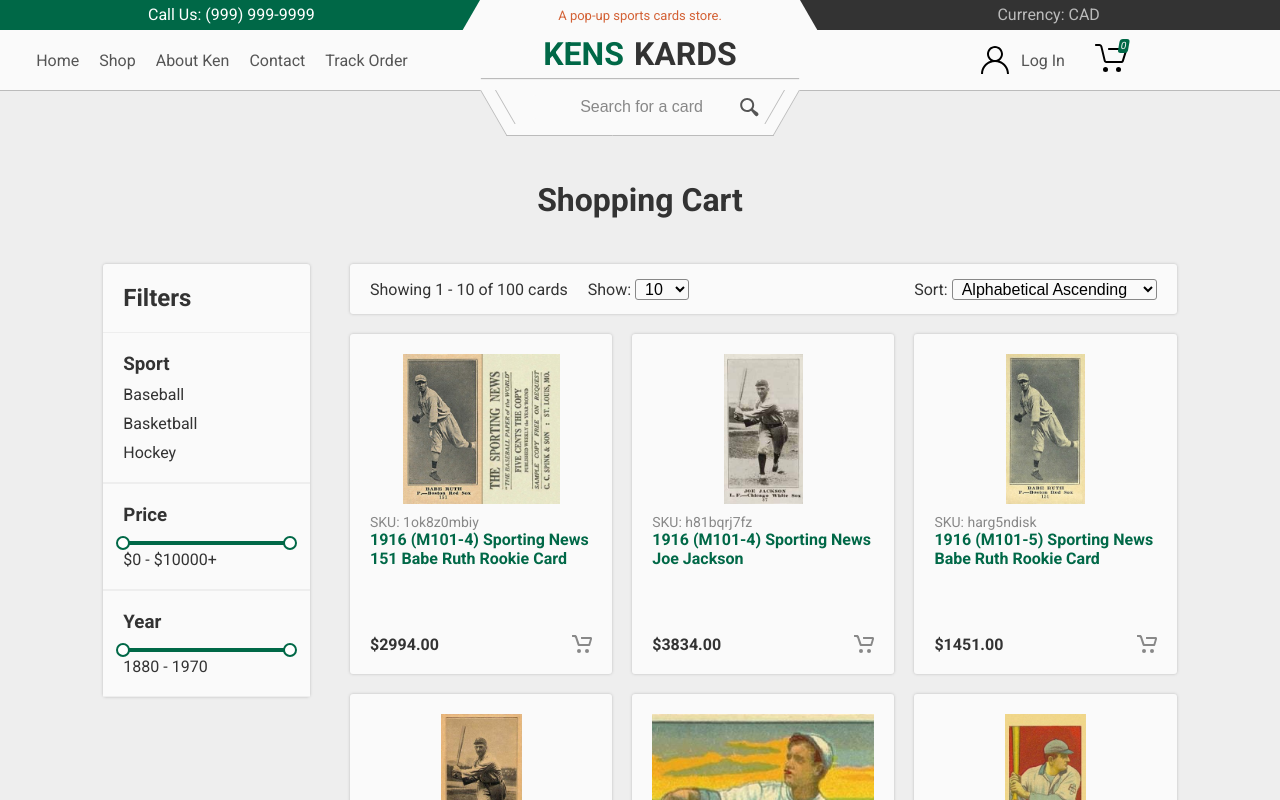
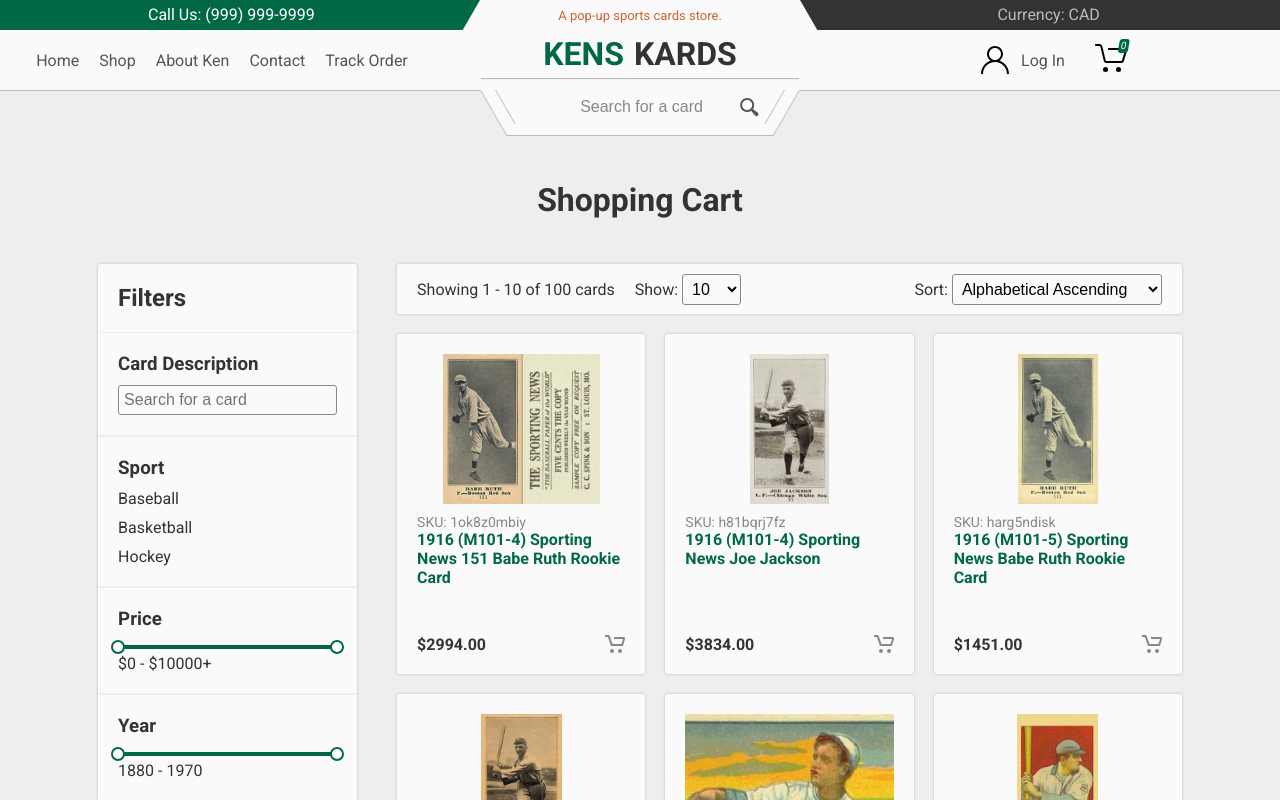
Before and after one commit to ChrisGivelas/kens-kards, a React (Create React App) app: page /shop in a window 1280 px wide. Built offline with nearby package versions, Linux system fonts and the light colour scheme.

Commit message:
Add card search to shop filters

```diff
--- a/src/assets/scss/Shop.scss
+++ b/src/assets/scss/Shop.scss
@@ -4,7 +4,7 @@
     .shop-grid {
         display: grid;
         grid-template-columns: 0.5fr 1fr $theme-lg-margin 1fr 1fr 1fr 1fr 0.5fr;
-        padding-bottom: $header-search-bar-height;
+        padding-bottom: 2 * $header-search-bar-height;
 
         .shop-filters {
             @include shop-container;
--- a/src/assets/scss/index.scss
+++ b/src/assets/scss/index.scss
@@ -59,6 +59,10 @@ body {
     input[type="text"],
     select {
         padding-left: 5px;
+    }
+
+    select {
+        padding: 5px;
     }
 
     input[type="button"] {
--- a/src/components/Header.jsx
+++ b/src/components/Header.jsx
@@ -112,7 +112,6 @@ const Header = ({ cartCount, handleSearch }) => {
                         type="text"
                         placeholder="Search for a card"
                         onChange={handleChangeCardSearchText}
-                        defaultValue={queryParams.get("search")}
                         ref={searchInput}
                     />
                     <div className="right-edge search-icon-container" onClick={handleSearch}>
--- a/src/components/shop/Shop.jsx
+++ b/src/components/shop/Shop.jsx
@@ -20,6 +20,7 @@ import {
     SPORT_PARAM,
     UPPER_YEAR_PARAM,
     useQueryParams,
+    debounce,
 } from "../utils";
 
 const Shop = ({ cards, cart, addItemToCart, removeItemFromCart }) => {
@@ -32,11 +33,14 @@ const Shop = ({ cards, cart, addItemToCart, removeItemFromCart }) => {
     const [paginationSize, setPaginationSize] = useState(PAGINATION_SIZES[0]);
     const [sortType, setSortType] = useState(SORT_TYPES[0].value);
 
+    const [searchFilter, setSearchFilter] = useState(queryParams.get(SEARCH_PARAM));
     const [sportFilter, setSportFilter] = useState(queryParams.get(SPORT_PARAM));
     const [priceRangeFilter, setPriceRangeFilter] = useState(DEFAULT_PRICE_RANGE);
     const [priceRangeFilterText, setPriceRangeFilterText] = useState(DEFAULT_PRICE_RANGE);
     const [yearFilter, setYearFilter] = useState(staringYearRange);
     const [yearFilterText, setYearFilterText] = useState(staringYearRange);
+
+    const handleFilterSearch = debounce((e) => setSearchFilter(e.target.value), 1000);
 
     const handleFilterSport = (e) => {
         e.stopPropagation();
@@ -71,14 +75,7 @@ const Shop = ({ cards, cart, addItemToCart, removeItemFromCart }) => {
 
     const filteredAndSortedCards = cards
         .sort(generateCardSorter(sortType))
-        .filter(
-            generateCardFilters(
-                sportFilter,
-                priceRangeFilter,
-                yearFilter,
-                queryParams.get(SEARCH_PARAM)
-            )
-        );
+        .filter(generateCardFilters(sportFilter, priceRangeFilter, yearFilter, searchFilter));
 
     return (
         <div className="shop">
@@ -86,6 +83,17 @@ const Shop = ({ cards, cart, addItemToCart, removeItemFromCart }) => {
             <div className="shop-grid">
                 <div className="shop-filters">
                     <h2>Filters</h2>
+
+                    <div className="filter-container search-filter">
+                        <h3>Card Description</h3>
+                        <input
+                            type="text"
+                            placeholder="Search for a card"
+                            onChange={handleFilterSearch}
+                            defaultValue={queryParams.get("search")}
+                            style={{ padding: 5 }}
+                        />
+                    </div>
 
                     <div className="filter-container sport-filter">
                         <h3>Sport</h3>
--- a/src/components/utils.js
+++ b/src/components/utils.js
@@ -33,3 +33,19 @@ export const buildQueryParamString = ({ cardSearch, sport, lowerYear, upperYear
 
     return newQueryParams.toString();
 };
+
+export const debounce = function (callback, wait, immediate = false) {
+    let timeout = null;
+
+    return function () {
+        const callNow = immediate && !timeout;
+        const next = () => callback.apply(this, arguments);
+
+        clearTimeout(timeout);
+        timeout = setTimeout(next, wait);
+
+        if (callNow) {
+            next();
+        }
+    };
+};
```
